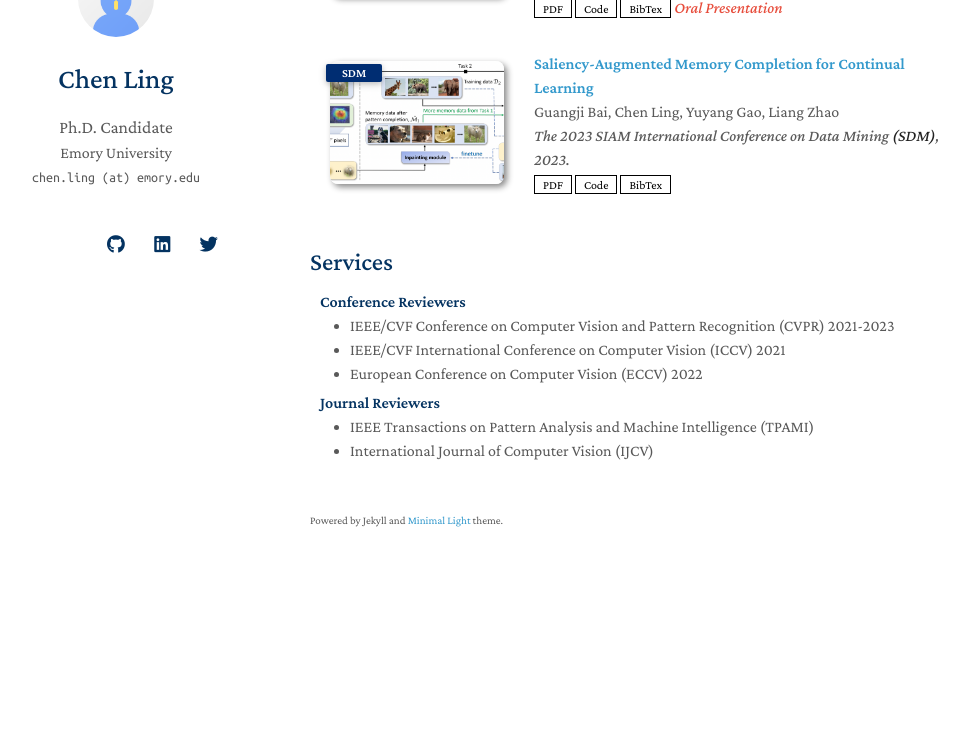
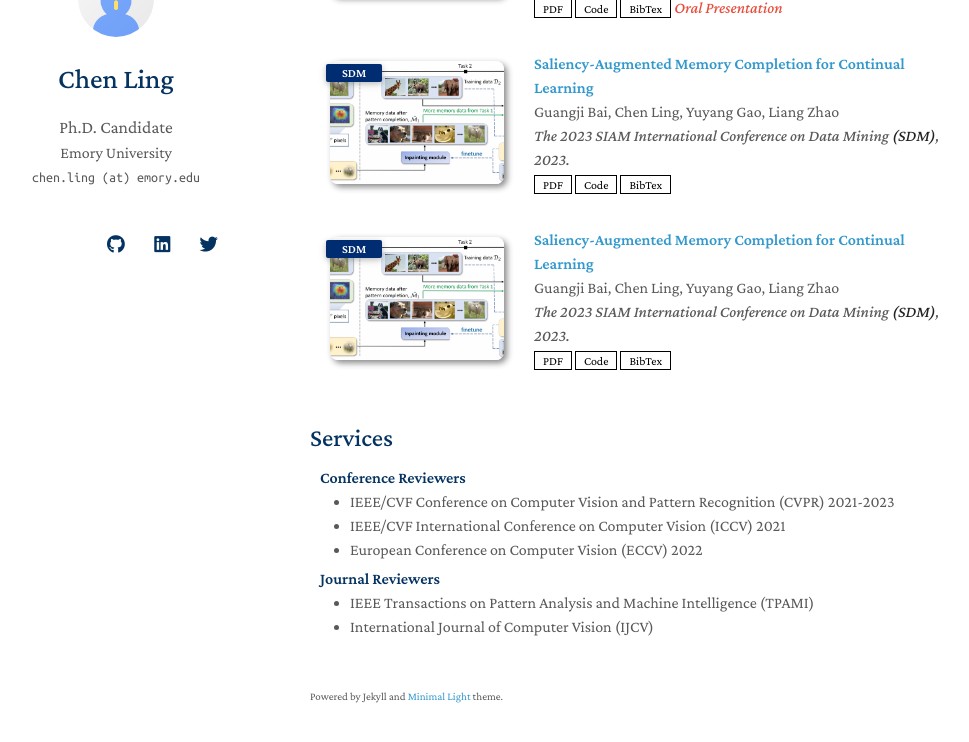
Before and after one commit to lingchen0331/lingchen0331.github.io, a Jekyll site: the page built from index.md, in a window 1280 px wide and 900 px high, scrolled down 996 px, cut to the strip 123-865 px from the top of the window. Shown: the whole strip, without its empty margins (160-1129 px from the left). Built offline with Jekyll 4.4.1, drawn with Linux system fonts in a browser that asks for light colours; nearby versions of some CDN libraries; a style sheet for code colours, icons or effects is not loaded; our own code applies the rules of GitHub Pages for plain Markdown files; before the commit the page ends 1720 px from its top, so only the background shows below that.

Commit message:
09/18 Updates

```diff
--- a/_data/publications.yml
+++ b/_data/publications.yml
@@ -27,3 +27,12 @@ main:
     code: https://github.com/baithebest/samc
     bibtex: https://github.com/baithebest/samc
     image: ./assets/img/sdm23.png
+
+  - title: "Saliency-Augmented Memory Completion for Continual Learning"
+    authors: Guangji Bai, Chen Ling, Yuyang Gao, Liang Zhao
+    conference_short: SDM
+    conference: The 2023 SIAM International Conference on Data Mining <strong>(SDM)</strong>, 2023.
+    pdf: https://epubs.siam.org/doi/pdf/10.1137/1.9781611977653.ch28
+    code: https://github.com/baithebest/samc
+    bibtex: https://github.com/baithebest/samc
+    image: ./assets/img/sdm23.png
```
